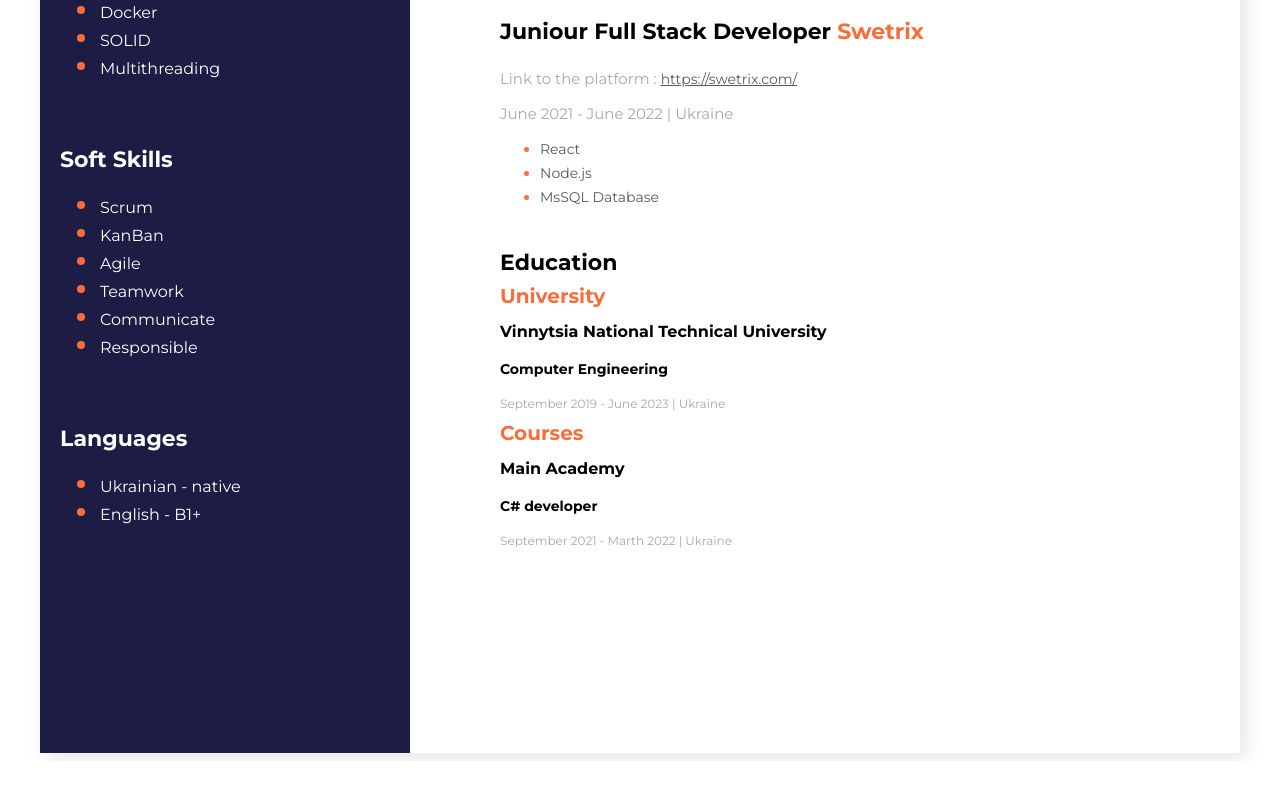
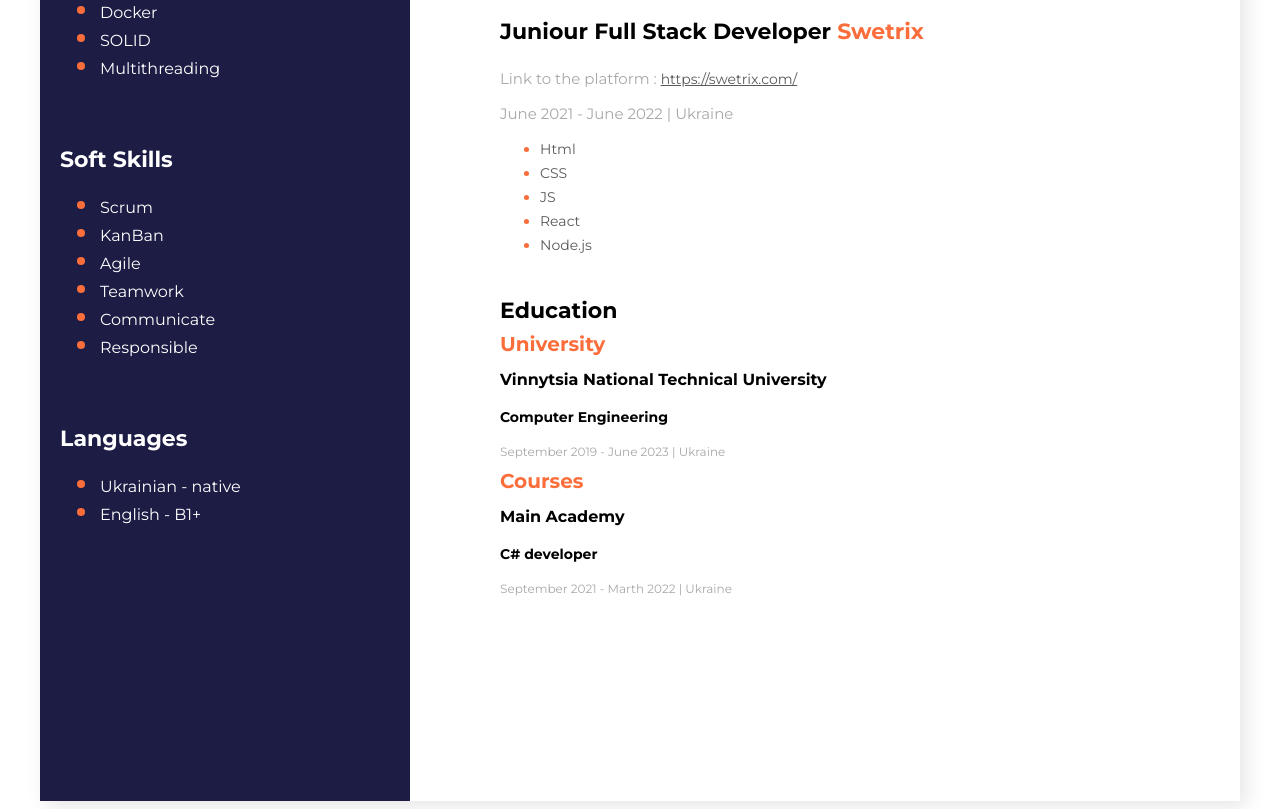
Before and after one commit to YakovAkk/CV, a plain HTML site: page index.html in a window 1280 px wide. Shown: the part 1000-1809 px from the top of the page. Before the commit the page ends 1761 px from the top, so only its background shows below. Drawn offline with Linux system fonts and the light colour scheme.

Commit message:
was added paragraph to work experience swetrix

```diff
--- a/index.html
+++ b/index.html
@@ -96,9 +96,11 @@
                     <p class="date-of-work"> June 2021 - June 2022 | Ukraine </p>
 
                     <ul>
+                        <li>Html</li>
+                        <li>CSS</li>
+                        <li>JS</li>
                         <li>React </li>
                         <li>Node.js</li>
-                        <li>MsSQL Database</li>
                     </ul>
 
                 </div>
```
